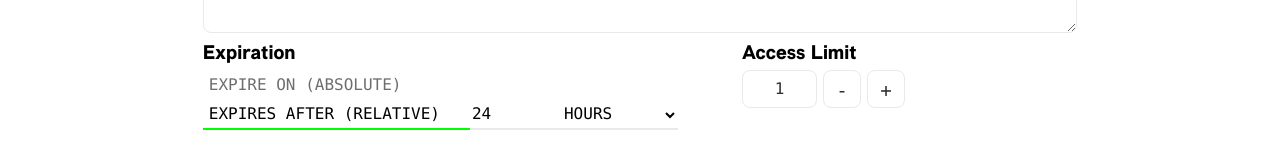
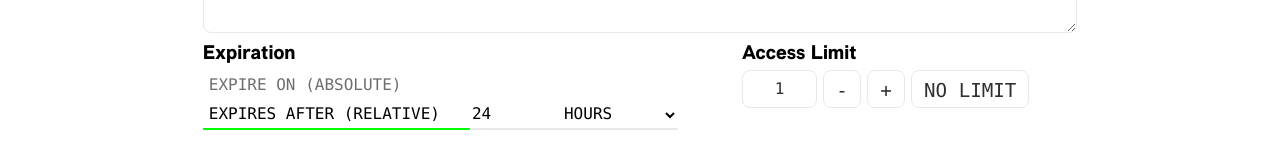
Before and after one commit to Cellar/cellar-ui, a React (Vite) app: page /create in a window 1280 px wide. Shown: the part 469-621 px from the top of the page. Built offline with nearby package versions, Linux system fonts and the light colour scheme; a web font is replaced by a local one.

Commit message:
Add the no limit button on the create page
Signed-off-by: Aria Vesta <dev@ariavesta.com>

```diff
--- a/src/components/Form.module.css
+++ b/src/components/Form.module.css
@@ -53,5 +53,5 @@
 
 .toggled {
   background-color: var(--color-silver);
-  border: 2px solid var(--color-silver);
+  border: 1px solid var(--color-gray);
 }
--- a/src/components/Form.tsx
+++ b/src/components/Form.tsx
@@ -66,15 +66,23 @@ export const FormButton: FC<ComponentPropsWithoutRef<'button'>> = (props) => {
   )
 }
 
-export const ToggleButton: FC<ComponentPropsWithoutRef<'button'>> = (props) => {
-  const { children, className} = props
+
+interface ToggleButtonProps extends ComponentPropsWithoutRef<'button'> {
+  setParentState: React.Dispatch<React.SetStateAction<boolean>>
+}
+
+export const ToggleButton: FC<ToggleButtonProps> = (props) => {
+  const {setParentState, children, className} = props
 
   const [isOn, setIsOn] = useState(false)
 
   console.log({ isOn });
 
   return (
-    <FormButton className={cx(className, isOn && classes.toggled)} onClick={() => setIsOn(!isOn)}>
+    <FormButton className={cx(className, isOn && classes.toggled)} onClick={() => {
+      setIsOn(!isOn)
+      setParentState(!isOn)
+    }}>
       {children}
     </FormButton>
   )
--- a/src/components/createSecret/CreateSecretForm.tsx
+++ b/src/components/createSecret/CreateSecretForm.tsx
@@ -1,8 +1,7 @@
-import dayjs from "dayjs"
-import {useMemo, useState} from 'react'
+import {useState} from 'react'
 
 import Button from '../Button'
-import {DropDown, Form, FormButton, TextArea, TextInput} from '../Form'
+import {Form, FormButton, TextArea, TextInput, ToggleButton} from '../Form'
 
 import classes from './CreateSecretForm.module.css'
 import {RelativeExpiration} from "./RelativeExpiration";
@@ -17,6 +16,7 @@ export const CreateSecretForm = () => {
   const [secretContent, setSecretContent] = useState('')
   const [expirationMode, setExpirationMode] = useState(ExpirationModes.Relative)
   const [accessLimit, setAccessLimit] = useState(1)
+  const [accessLimitDisabled, setAccessLimitDisabled] = useState(false)
 
   function handleSetAccessLimit(newLimit: number) {
     if (newLimit > 0)
@@ -69,6 +69,7 @@ export const CreateSecretForm = () => {
                 onChange={(e) => handleSetAccessLimit(+e.target.value)}/>
               <FormButton onClick={() => handleSetAccessLimit(accessLimit - 1)}>-</FormButton>
               <FormButton onClick={() => handleSetAccessLimit(accessLimit + 1)}>+</FormButton>
+              <ToggleButton setParentState={setAccessLimitDisabled}>No Limit</ToggleButton>
             </div>
           </div>
         </div>
```
